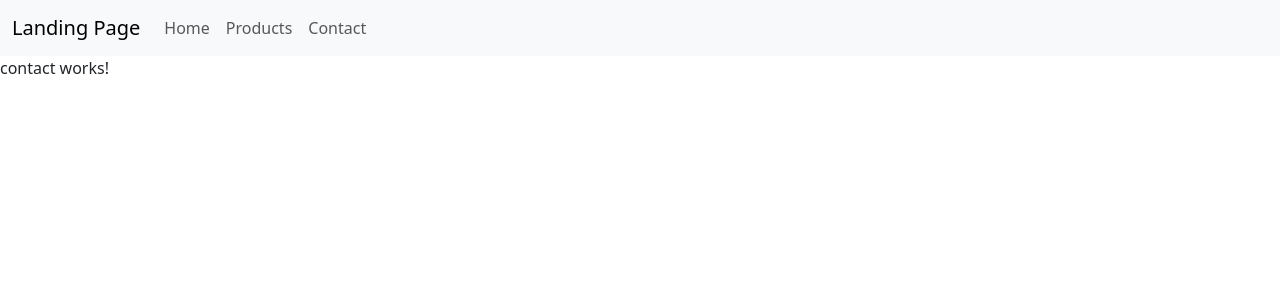
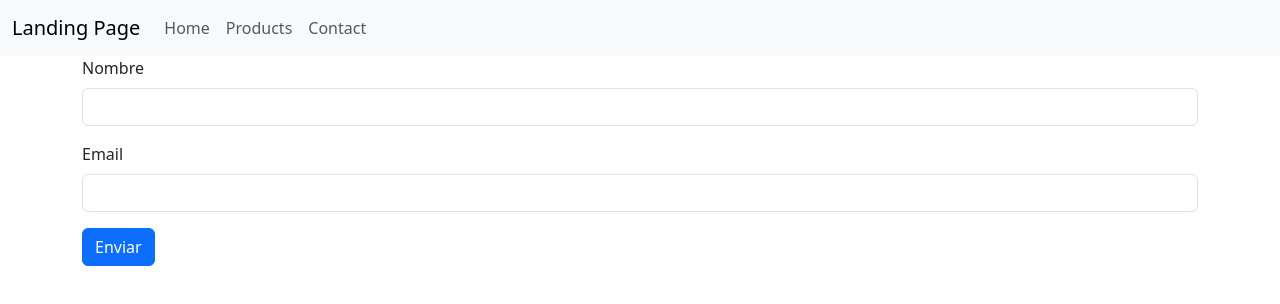
Before and after one commit to Leticia-Orive/angular_17, an Angular app in the folder landing-page-angular/: page /contact in a window 1280 px wide. Shown: the top 304 px of the page. Built offline with nearby package versions, Linux system fonts and the light colour scheme.

Commit message:
formulario de plantilla

```diff
--- a/landing-page-angular/src/app/app.module.ts
+++ b/landing-page-angular/src/app/app.module.ts
@@ -7,6 +7,7 @@ import { HomeComponent } from './home/home.component';
 import { ContactComponent } from './contact/contact.component';
 import { ProductDetailComponent } from './product-detail/product-detail.component';
 import { ProductsComponent } from './products/products.component';
+import { FormsModule, ReactiveFormsModule } from '@angular/forms';
 
 @NgModule({
   declarations: [
@@ -18,7 +19,9 @@ import { ProductsComponent } from './products/products.component';
   ],
   imports: [
     BrowserModule,
-    AppRoutingModule
+    AppRoutingModule,
+    FormsModule, //Formulario de tipo plantilla
+    ReactiveFormsModule //Formularios de tipo reactivo
   ],
   providers: [],
   bootstrap: [AppComponent]
--- a/landing-page-angular/src/app/contact/contact.component.html
+++ b/landing-page-angular/src/app/contact/contact.component.html
@@ -1 +1,24 @@
-<p>contact works!</p>
+<div class="container">
+    <!--Formulario de pantilla se pone asi form #miformulario="ngForm" -->
+  <form (ngSubmit)="enviar()">
+    <div class="mb-3">
+        <label for="name" class="form-label">Nombre</label>
+        <input type="email" class="form-control" id="name">
+         <!--Esto se pone detras del id para los formularios de plantilla
+        [(ngModel)]="usuario.nombre" required [ngModelOptions]="{standalone:true}"-->
+
+    </div>
+    <div class="mb-3">
+        <label for="email" class="form-label">Email </label>
+        <input type="email" class="form-control" id="email">
+        <!--Esto se pone detras del id para los formularios de plantilla
+        [(ngModel)]="usuario.email " required [ngModelOptions]="{standalone: true}"
+        -->
+
+
+    </div>
+
+
+    <button type="submit" class="btn btn-primary">Enviar</button>
+    </form>
+</div>
--- a/landing-page-angular/src/app/contact/contact.component.ts
+++ b/landing-page-angular/src/app/contact/contact.component.ts
@@ -6,5 +6,18 @@ import { Component } from '@angular/core';
   styleUrls: ['./contact.component.css']
 })
 export class ContactComponent {
+  /**Formulario basado en plantilla
+   public usuario: any ={
+  nombre: '',
+  email: ''
+ }
+ enviar(){
+  console.log(this.usuario);
+ }
 
+   */
+ /**Formulario Reactivos */
+ enviar(){
+
+ }
 }
```
Also changed, not shown: 1 other file (tests, documents, lock files or other folders).
